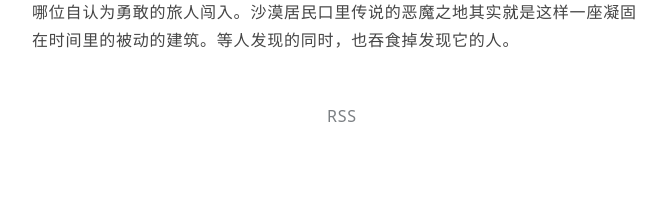
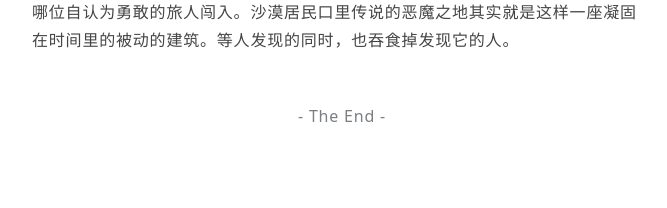
Before and after one commit to lvterry/lvterry.github.io, a Jekyll site: the page built from _posts/2013-05-04-sacrifice.md, in a window 1280 px wide. Shown: the part 714-922 px from the top of the page, without its empty margins (298-965 px from the left). Built offline with Jekyll 4.4.1, drawn with Linux system fonts in a browser that asks for light colours.

Commit message:
break layout into separate files

```diff
--- /dev/null
+++ b/_includes/footer.html
@@ -0,0 +1 @@
+<footer class="weak"><a href="{{ site.url }}/feed.xml">RSS</a>  </footer>
--- /dev/null
+++ b/_includes/header.html
@@ -0,0 +1,6 @@
+<header>
+  <a class="plain" href="/" title="home">
+    <img src="/assets/8bit.png" width="50" height="50">
+    <div>Terry Wang</div>
+  </a>
+</header>
--- a/_layouts/default.html
+++ b/_layouts/default.html
@@ -15,14 +15,10 @@
     <link rel="alternate" type="application/rss+xml" href="{{ site.url }}/feed.xml" />
   </head>
   <body>
-    <header>
-      <a class="plain" href="/" title="home">
-        <img src="/assets/8bit.png" width="50" height="50">
-        <div>Terry Wang</div>
-      </a>
-    </header>
+    {% include header.html %}
 
     {{ content }}
-    <footer class="weak"><a href="{{ site.url }}/feed.xml">RSS</a>  </footer>
+
+    {% include footer.html %}
   </body>
 </html>
--- a/_layouts/post.html
+++ b/_layouts/post.html
@@ -1,12 +1,28 @@
----
-layout: default
----
+<!doctype html>
+<html>
+  <head>
+    <title>{{ page.title }}</title>
+    <meta charset="utf-8" />
+    <meta http-equic="X-UA-Compatible" content="chrome=1">
+    <meta name="color-scheme" content="dark light">
+    <meta name="viewport" content="width=device-width,initial-scale=1,shrink-to-fit=no">
+    <meta name="description" content="Archive of Terry's thinkings and articles. 王三十九的想法和文章.">
+    <link rel="stylesheet" href="/assets/css/style.css?v=202102243" type="text/css" />
+    <link rel="apple-touch-icon" sizes="180x180" href="/apple-touch-icon.png">
+    <link rel="icon" type="image/png" sizes="32x32" href="/favicon-32x32.png">
+    <link rel="icon" type="image/png" sizes="16x16" href="/favicon-16x16.png">
+    <link rel="manifest" href="/site.webmanifest">
+    <link rel="alternate" type="application/rss+xml" href="{{ site.url }}/feed.xml" />
+  </head>
+  <body>
+    {% include header.html %}
 
-<article class="container">
+    <article class="container">
+      <div class="weak text-center text-small">{{ page.date | date: "%Y-%m-%d" }}</div>
+      <h1 class="text-center">{{ page.title }}</h1>
+      {{ content }}
+    </article>
 
-<div class="weak text-center text-small">{{ page.date | date: "%Y-%m-%d" }}</div>
-<h1 class="text-center">{{ page.title }}</h1>
-
-{{ content }}
-
-</article>
+    <footer class="weak text-center">- The End -</footer>
+  </body>
+</html>
--- a/assets/css/style.css
+++ b/assets/css/style.css
@@ -18,6 +18,7 @@
   color: var(--text-color);
   background-color: white;
   padding: 0;
+  padding-bottom: 5rem;
   margin: 0;
   letter-spacing: 0.05em;
   box-sizing: border-box;
@@ -47,7 +48,7 @@
 
 footer {
   text-align: center;
-  margin: 3rem 0 5rem 0;
+  margin-top: 3rem;
   color: var(--weak-text-color);
 }
 
```
Also changed, not shown: _includes/nav.html (deleted, +0 -9 lines).
